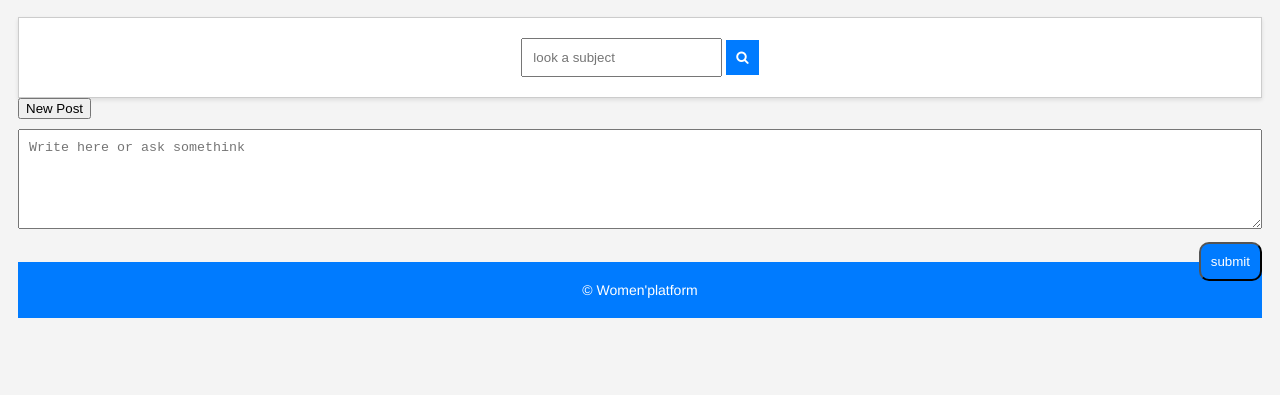
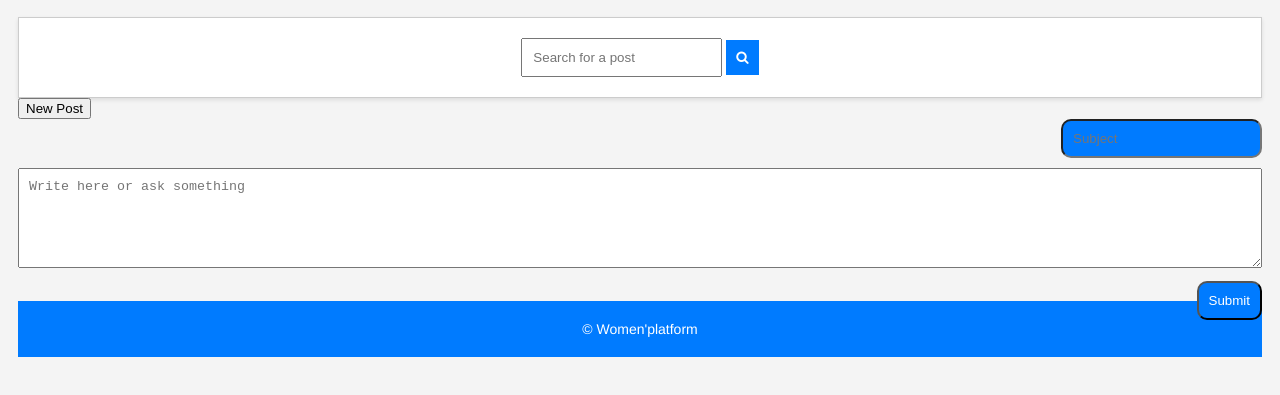
Before and after one commit to christailu/Web-Discussion-Platform, a plain HTML site: page index.html in a window 1280 px wide. Both pictures are taken after a click on the button "New Post". Shown: the part 39-434 px from the top of the page. Drawn offline with Linux system fonts and the light colour scheme.

Commit message:
Update index.html

```diff
--- a/index.html
+++ b/index.html
@@ -28,8 +28,7 @@
         <!--SearchBox Section-->
 		<div class="search-box">
 			<div>
-
-                <input type="text" name="q" placeholder="look a subject">
+				<input type="text" name="q" placeholder="Search for a post" oninput="searchPosts(this.value)">
 				<button><i class="fa fa-search"></i></button>
 			</div>
 		</div>
@@ -37,24 +36,23 @@
 
 
         <!--Topic Section-->
-        <div class="topic-container">
-
+		<div class="topic-container" id="post-container">
+			<div class="post-box">
+				<!-- Existing content inside the post container -->
 				<div class="comment">
 					<button onclick="showReply()">New Post</button>
 				</div>
 			</div>
 		</div>
-        </div>
 		<!--post area-->
 		<div class="comment-area hide" id="reply-area">
-            <textarea name="reply" id="" placeholder="Write here or ask somethink "></textarea>
-            <input type="submit" value="submit">
+			<div class="reply-box">
+				<form onsubmit="submitPost(event)">
+					<input type="text" name="subject" id="post-subject" placeholder="Subject">
+					<textarea name="reply" id="post-content" placeholder="Write here or ask something"></textarea>
+					<input type="submit" value="Submit">
+				</form>
 			</div>
-
-
-
-
-
 		</div>
     <footer>
         <span>&copy;  Women'platform</span>
```
Lines whose indentation alone changed are shown as unchanged.
